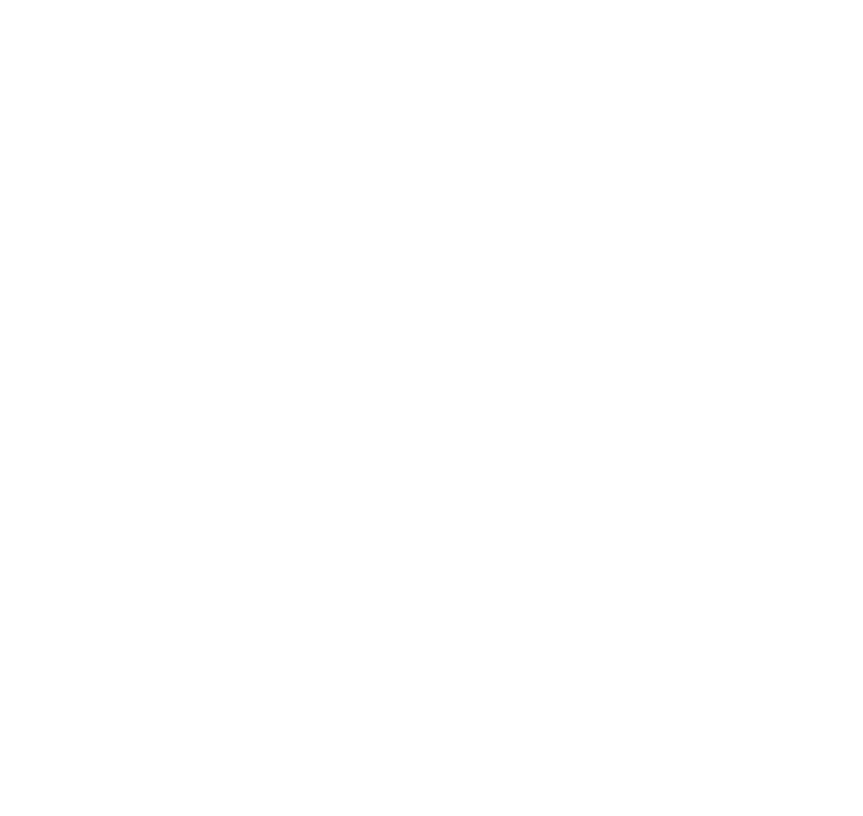
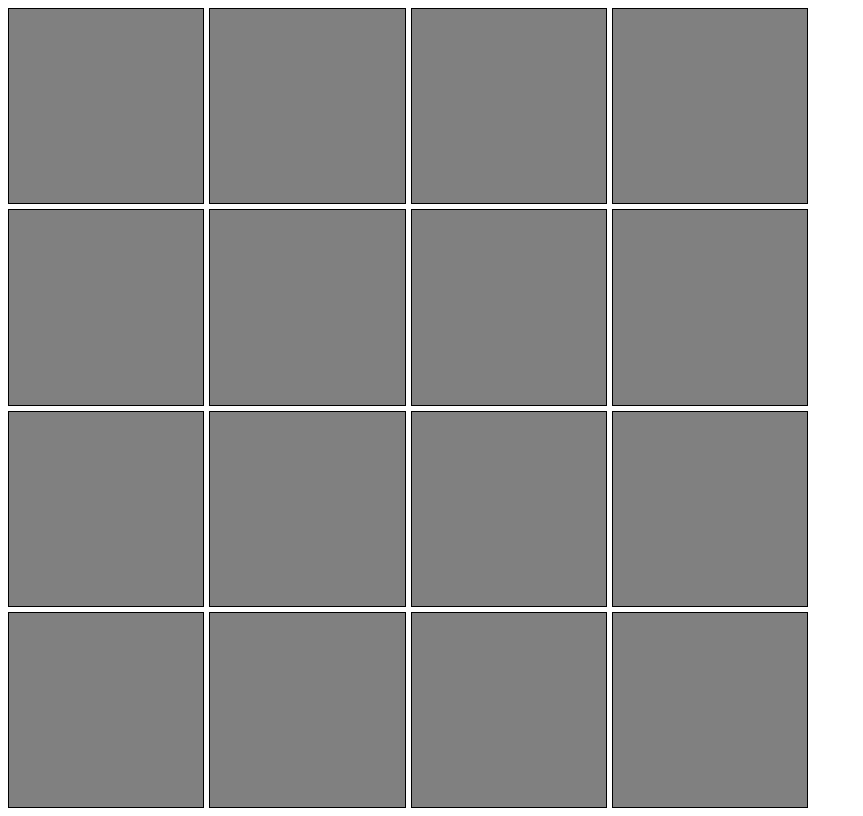
Before and after one commit to Everardos/etch-a-sketch, a plain HTML site: page index.html in a window 1280 px wide. Shown: the whole page, without its empty margins (0-863 px from the left). Drawn offline with Linux system fonts and the light colour scheme.

Commit message:
Add background and border to box style
This is to make boxes visible so they are easier to work with

```diff
--- a/styles.css
+++ b/styles.css
@@ -5,6 +5,7 @@
     flex-direction: column;
     justify-content: center;
     align-items: stretch;
+    gap: 5px;
 }
 
 .row {
@@ -13,8 +14,11 @@
     justify-content: center;
     align-items: stretch;
     flex-grow: 1;
+    gap: 5px;
 }
 
 .box {
     flex-grow: 1;
+    background-color: grey;
+    border: 1px solid black;
 }
```
